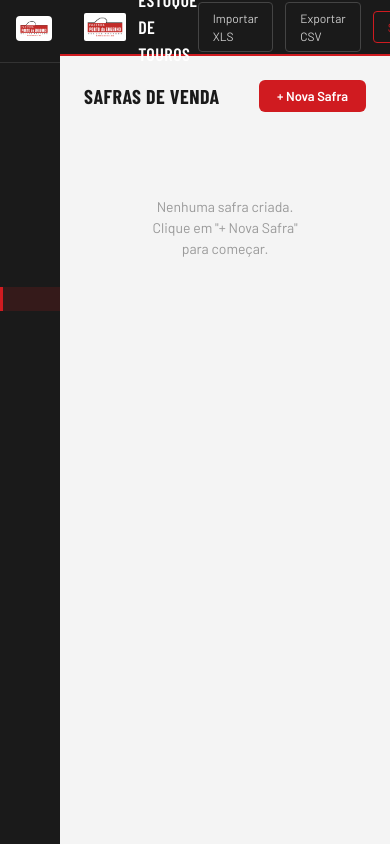
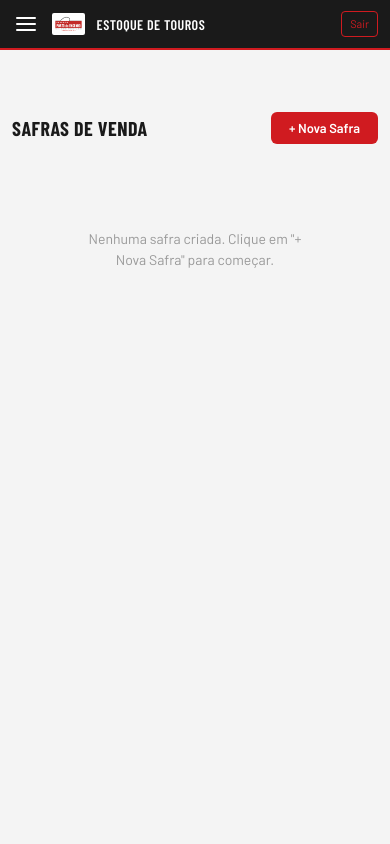
Before and after one commit to ujesteves-cyber/fazenda-porto-do-engenho, a Flask app: page /estoque in a window 390 px wide. Run offline with Flask 3, Linux system fonts and the light colour scheme; the visitor is signed in with stand-in values (Sample User, id 1); data that the repository does not hold is empty.

Commit message:
Add full mobile responsive layout
- Hamburger menu with slide-out sidebar drawer on mobile
- Overlay backdrop when sidebar is open
- Horizontal scroll on data tables
- KPI grid stacks to 2-col on mobile, 1-col on small phones
- Charts and panels adapt to narrow screens
- Topbar goes full-width, hides non-essential links
- Alertas IA page responsive config grid
- Breakpoints: 1024px (tablet), 768px (mobile), 400px (small)

Co-Authored-By: Claude Opus 4.6 (1M context) <noreply@anthropic.com>

```diff
--- a/static/css/main.css
+++ b/static/css/main.css
@@ -754,7 +754,40 @@ body {
     background: var(--red-dk);
 }
 
-/* ── Responsive ──────────────────────────────────────────── */
+/* ── Hamburger ───────────────────────────────────────────── */
+
+.hamburger {
+    display: none;
+    flex-direction: column;
+    justify-content: center;
+    gap: 4px;
+    background: none;
+    border: none;
+    cursor: pointer;
+    padding: 4px;
+    z-index: 101;
+}
+.hamburger span {
+    display: block;
+    width: 20px;
+    height: 2px;
+    background: var(--white);
+    border-radius: 1px;
+    transition: all .2s;
+}
+
+.sidebar-overlay {
+    display: none;
+    position: fixed;
+    inset: 0;
+    background: rgba(0,0,0,.6);
+    z-index: 99;
+}
+.sidebar-overlay.open { display: block; }
+
+.hide-mobile { }
+
+/* ── Responsive: Tablet ─────────────────────────────────── */
 
 @media (max-width: 1024px) {
     .sidebar { width: 60px; }
@@ -765,4 +798,98 @@ body {
     .main { margin-left: 60px; }
     .ficha-layout { grid-template-columns: 1fr; }
     .grid-2 { grid-template-columns: 1fr; }
+    .kpi-grid { grid-template-columns: repeat(3, 1fr); }
 }
+
+/* ── Responsive: Mobile ─────────────────────────────────── */
+
+@media (max-width: 768px) {
+    :root {
+        --sidebar-w: 260px;
+        --topbar-h: 50px;
+    }
+
+    /* Sidebar: off-canvas drawer */
+    .sidebar {
+        width: var(--sidebar-w);
+        transform: translateX(-100%);
+        transition: transform .25s ease;
+    }
+    .sidebar.open {
+        transform: translateX(0);
+    }
+    .sidebar-logo img { max-width: 100px; }
+    .sidebar-rodada, .sidebar-footer, .sidebar-nav a span { display: initial; }
+    .sidebar-nav a { justify-content: flex-start; padding: 10px 20px; }
+
+    /* Hamburger visible */
+    .hamburger { display: flex; }
+
+    /* Topbar: full width */
+    .topbar {
+        left: 0;
+        padding: 0 12px;
+    }
+    .topbar-title { font-size: 14px; }
+    .topbar-left img { height: 22px; }
+    .topbar-actions a, .topbar-actions button { font-size: 11px; padding: 4px 8px; }
+
+    /* Main: full width */
+    .main {
+        margin-left: 0;
+        padding: 12px;
+        padding-top: calc(var(--topbar-h) + 12px);
+    }
+
+    /* Hide non-essential on mobile */
+    .hide-mobile { display: none !important; }
+
+    /* KPI grid: 2 columns */
+    .kpi-grid { grid-template-columns: repeat(2, 1fr); gap: 8px; }
+    .kpi-card { padding: 12px; }
+    .kpi-value { font-size: 20px; }
+    .kpi-label { font-size: 10px; }
+
+    /* Grids single column */
+    .grid-2, .ficha-layout { grid-template-columns: 1fr; }
+
+    /* Tables: horizontal scroll */
+    .panel-body { overflow-x: auto; -webkit-overflow-scrolling: touch; }
+    .data-table { min-width: 600px; }
+    .data-table th, .data-table td { padding: 6px 8px; font-size: 12px; white-space: nowrap; }
+
+    /* Charts: smaller */
+    .chart-container { min-height: 200px; }
+
+    /* Panels */
+    .panel { margin-bottom: 12px; }
+    .panel-header h2 { font-size: 14px; }
+
+    /* Filters */
+    .filter-bar { flex-direction: column; gap: 8px; }
+    .filter-bar select, .filter-bar input { width: 100%; font-size: 13px; }
+
+    /* Alertas IA page */
+    .alertas-header { flex-direction: column; }
+    .config-grid { grid-template-columns: repeat(2, 1fr); }
+    .resumo-kpis { grid-template-columns: repeat(3, 1fr); gap: 6px; }
+    .kpi-alerta { padding: .8rem; }
+    .kpi-alerta .numero { font-size: 1.6rem; }
+
+    /* Estoque / Catálogo */
+    .catalogo-grid { grid-template-columns: 1fr !important; }
+
+    /* Ficha animal */
+    .cert-header h1 { font-size: 1.2rem; }
+    .info-grid { grid-template-columns: repeat(2, 1fr) !important; }
+}
+
+/* ── Responsive: Small phones ───────────────────────────── */
+
+@media (max-width: 400px) {
+    .kpi-grid { grid-template-columns: 1fr; }
+    .config-grid { grid-template-columns: 1fr; }
+    .resumo-kpis { grid-template-columns: 1fr; }
+    .topbar-actions a:not(.btn-sair) { display: none; }
+    .info-grid { grid-template-columns: 1fr !important; }
+}
--- a/templates/base.html
+++ b/templates/base.html
@@ -38,15 +38,21 @@
         </div>
     </aside>
 
+    <!-- Mobile overlay -->
+    <div class="sidebar-overlay" id="sidebarOverlay" onclick="toggleSidebar()"></div>
+
     <!-- Topbar -->
     <header class="topbar">
         <div class="topbar-left">
+            <button class="hamburger" id="hamburgerBtn" onclick="toggleSidebar()" aria-label="Menu">
+                <span></span><span></span><span></span>
+            </button>
             <img src="{{ url_for('static', filename='logo.jpg') }}" alt="Logo">
             <span class="topbar-title">{% block page_title %}Dashboard{% endblock %}</span>
         </div>
         <div class="topbar-actions">
             <a href="/importar">Importar XLS</a>
-            <a href="/api/export/matrizes.csv">Exportar CSV</a>
+            <a href="/api/export/matrizes.csv" class="hide-mobile">Exportar CSV</a>
             <a href="/logout" class="btn-sair">Sair</a>
         </div>
     </header>
@@ -66,6 +72,17 @@
 
     <script src="{{ url_for('static', filename='js/main.js') }}"></script>
     <script>
+        function toggleSidebar() {
+            document.querySelector('.sidebar').classList.toggle('open');
+            document.getElementById('sidebarOverlay').classList.toggle('open');
+        }
+        // Close sidebar on nav click (mobile)
+        document.querySelectorAll('.sidebar-nav a').forEach(a => {
+            a.addEventListener('click', () => {
+                if (window.innerWidth <= 768) toggleSidebar();
+            });
+        });
+
         // Load rodada name in sidebar
         API.get('/api/rodadas').then(data => {
             if (data && data.length > 0) {
```
